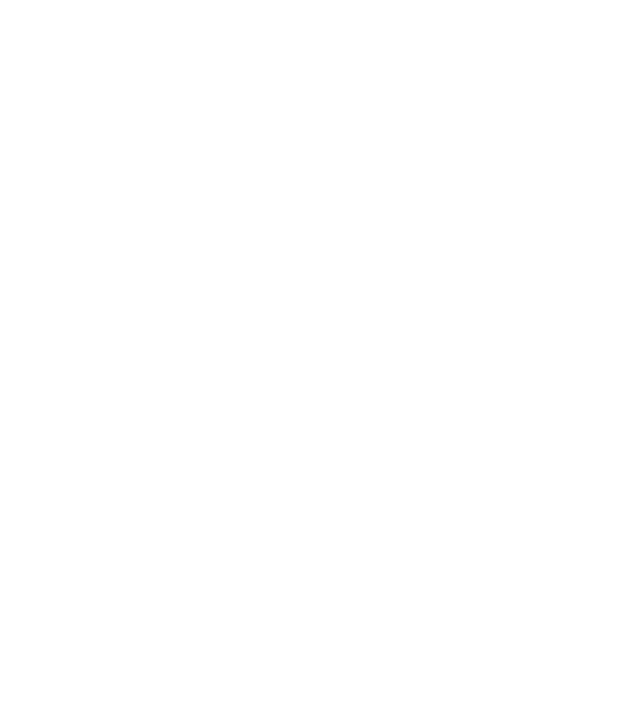
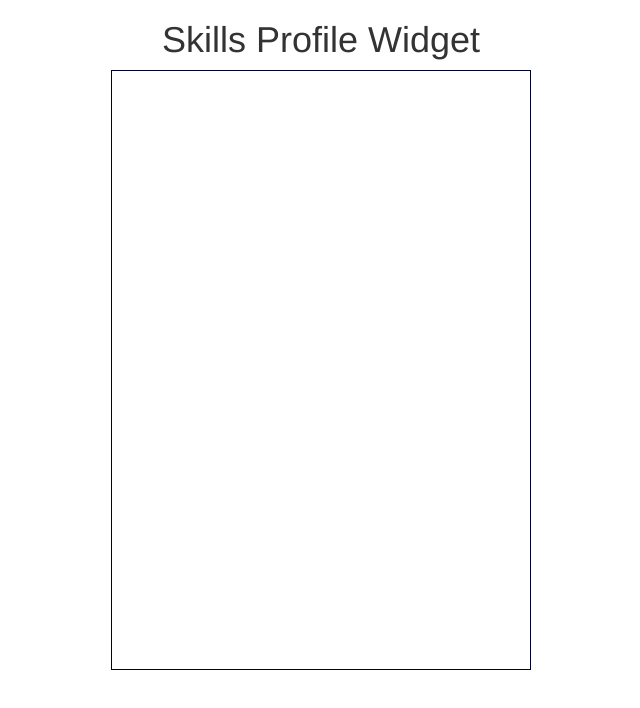
Before and after one commit to NyaunchoDavid/Skills, a plain HTML site: page index.html in a window 1280 px wide. Shown: the whole page, without its empty margins (319-959 px from the left). Drawn offline with nearby package versions, Linux system fonts and the light colour scheme.

Commit message:
add heading and style to container

```diff
--- a/css/styles.css
+++ b/css/styles.css
@@ -0,0 +1,15 @@
+*{
+  margin:0;
+  padding:0;
+  box-sizing:border-box;
+}
+body{
+  margin:0;
+  padding:0;
+}
+.carry{
+  border:1px solid #00012d;
+  width:420px;
+  height:600px;
+
+}
--- a/index.html
+++ b/index.html
@@ -1,5 +1,6 @@
 <!DOCTYPE html>
 <html lang="en">
+
 <head>
   <meta charset="UTF-8">
   <meta name="viewport" content="width=device-width, initial-scale=1.0">
@@ -15,13 +16,26 @@
   <!-- jQuery library -->
   <script src="https://ajax.googleapis.com/ajax/libs/jquery/3.3.1/jquery.min.js"></script>
   <!-- Latest compiled JavaScript -->
-  <script src="https://maxcdn.bootstrapcdn.com/bootstrap/3.4.0/js/bootstrap.min.js"></script>
+  <script src="https://maxcdn.https://github.com/NyaunchoDavid/Skills.gitbootstrapcdn.com/bootstrap/3.4.0/js/bootstrap.min.js"></script>
   <link rel="stylesheet" href="css/styles.css">
   <title>Skills</title>
 </head>
 
 <body>
+  <div class="container">
+    <div class="tops">
+      <h1 class="text-center">Skills Profile Widget</h1>
+    </div>
+    <div class="container carry">
+    <div class="row">
+      <div class="main-row">
+        <div class="meme">
 
+          </div>
+      </div>
+    </div>
+    </div>
+  </div>
 </body>
 <!-- JQuery -->
 <script type="text/javascript" src="https://cdnjs.cloudflare.com/ajax/libs/jquery/3.3.1/jquery.min.js"></script>
```
